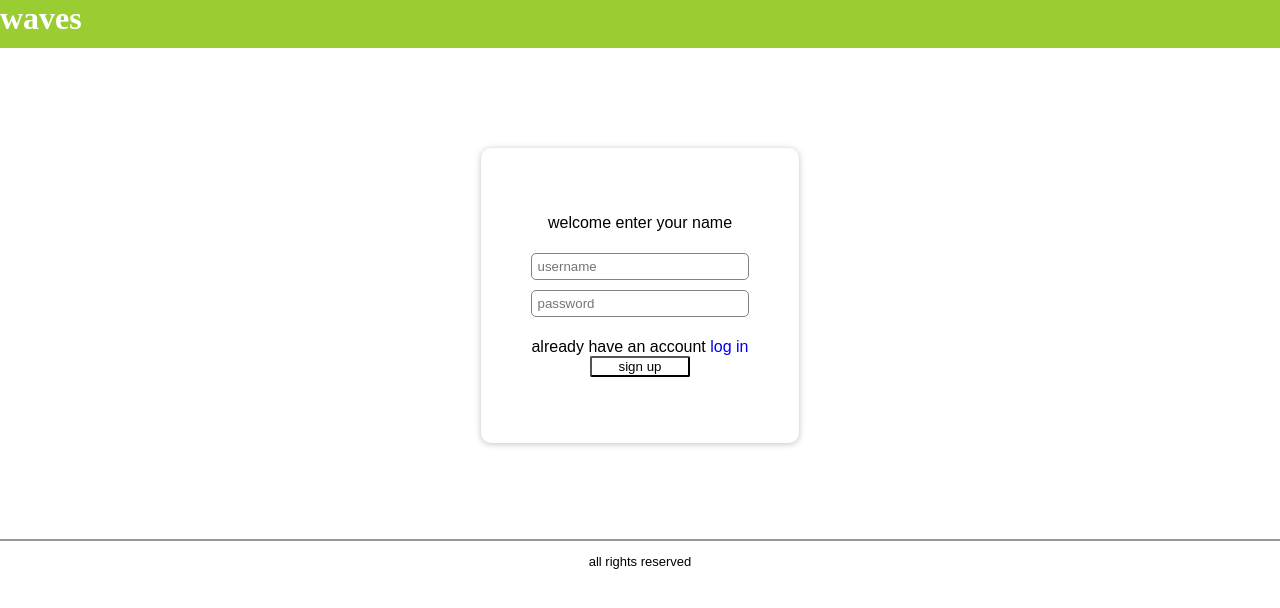
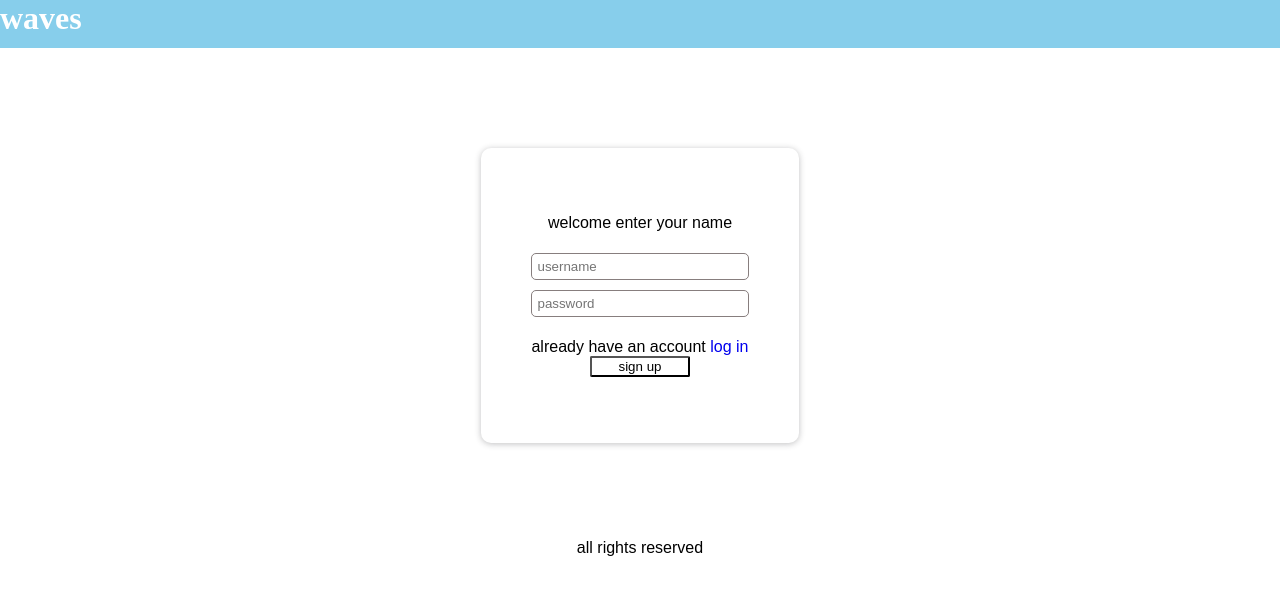
Before and after one commit to anand2468/progs, a Flask app: template templates/signup.html in a window 1280 px wide. Shown: the top 608 px of the page. Run offline with Flask 2, Linux system fonts and the light colour scheme; the template is opened without the code that fills it, so the values that code supplies are empty.

Commit message:
Update style.css

```diff
--- a/static/style.css
+++ b/static/style.css
@@ -16,7 +16,7 @@ div h1{
 
 p.alert{
     margin: 0px;
-    color: red;
+    color: #e62e2e;
     text-align: left;
     font-size: small;
 }
@@ -38,7 +38,7 @@ input{
     width: 100px;
 }
 .topnav{
-    background-color: yellowgreen;
+    background-color: skyblue;
     width: 100%;
     height: 0.5in;
     color: white;
@@ -57,14 +57,10 @@ input{
     background-color: white;
 }
 .btn:hover{
-    background-color: chartreuse;
+    background-color: skyblue;
     transform: 2s ease;
     border-color: white;
 }
 a{
     text-decoration: none;
 }
-footer{
-    border-top: rgb(156, 151, 151) 2px solid;
-    font-size:small ;
-}
```
